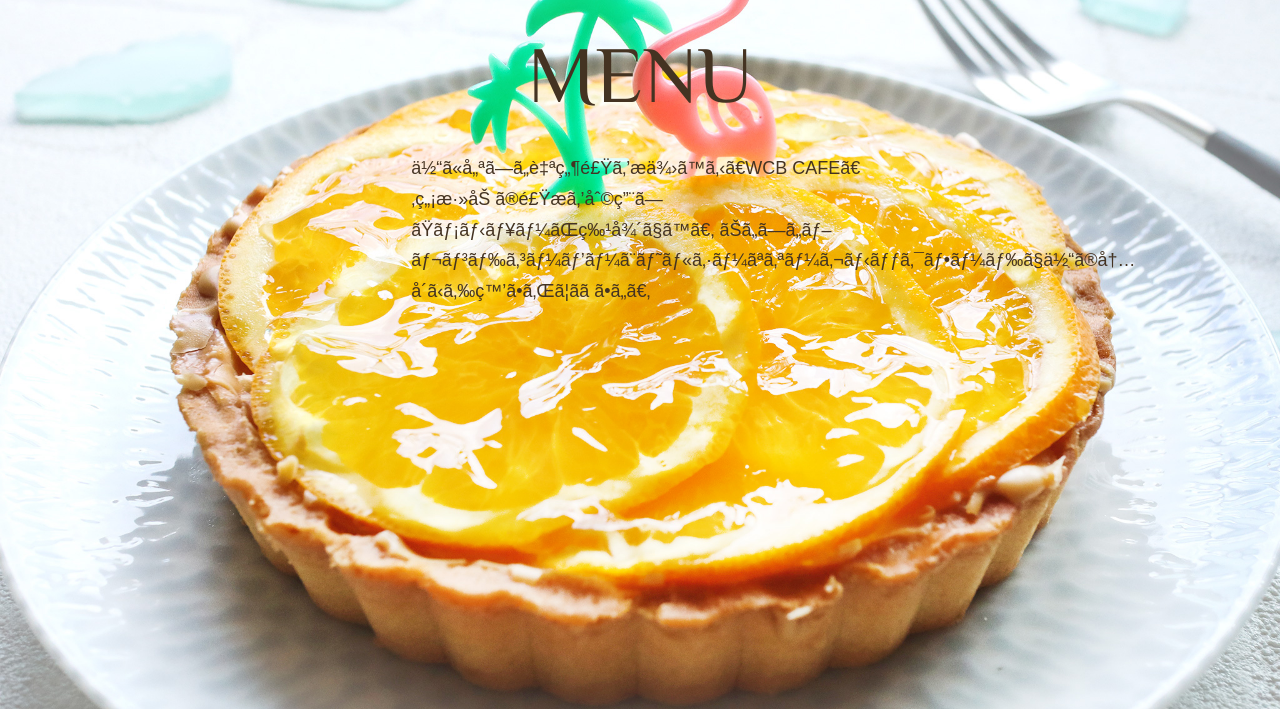
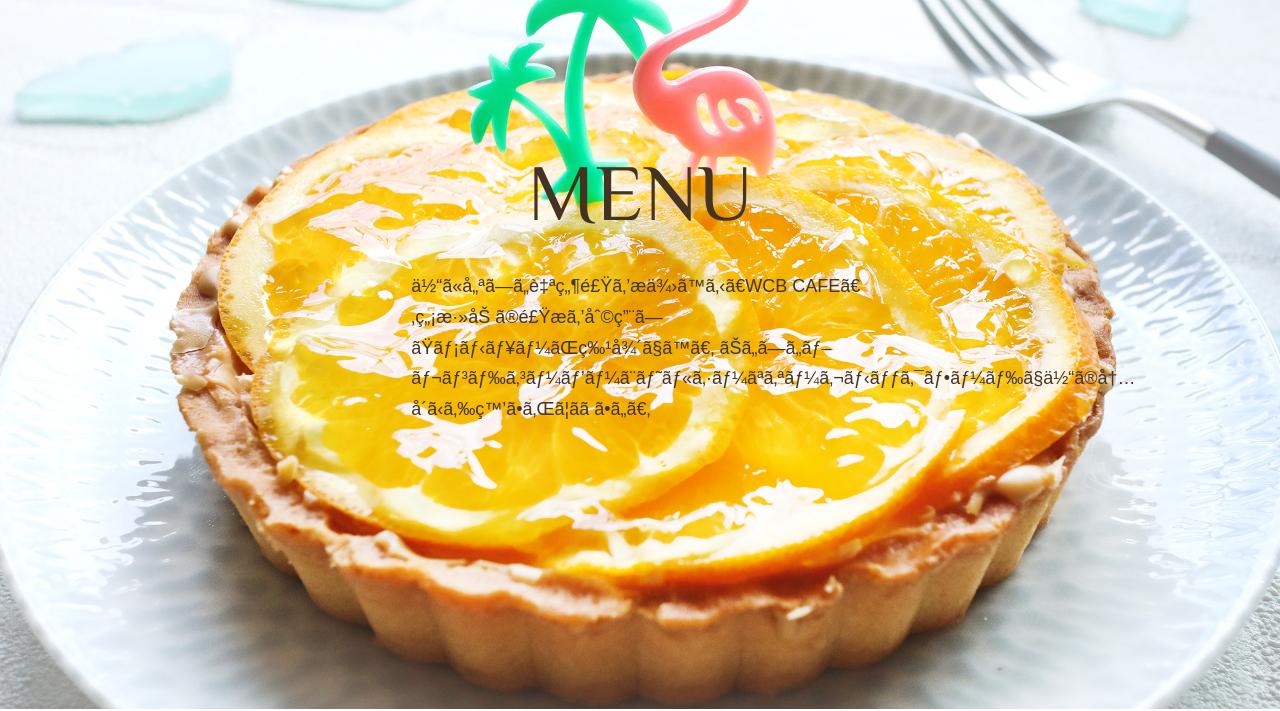
Before and after one commit to 381fumika/-, a plain HTML site: page menu.html in a window 1280 px wide. Shown: the part 91-802 px from the top of the page. Drawn offline with Linux system fonts and the light colour scheme; some packages are replaced by stand-ins of ours.

Commit message:
style.css

```diff
--- a/css/style.css
+++ b/css/style.css
@@ -295,7 +295,7 @@ aside p{
 }
 .menu-content{
     max-width:560px;
-    margin-top: 10px;
+    margin-top: 10%;
 }
 .menu-content .page-title{
     text-align: center;
```
